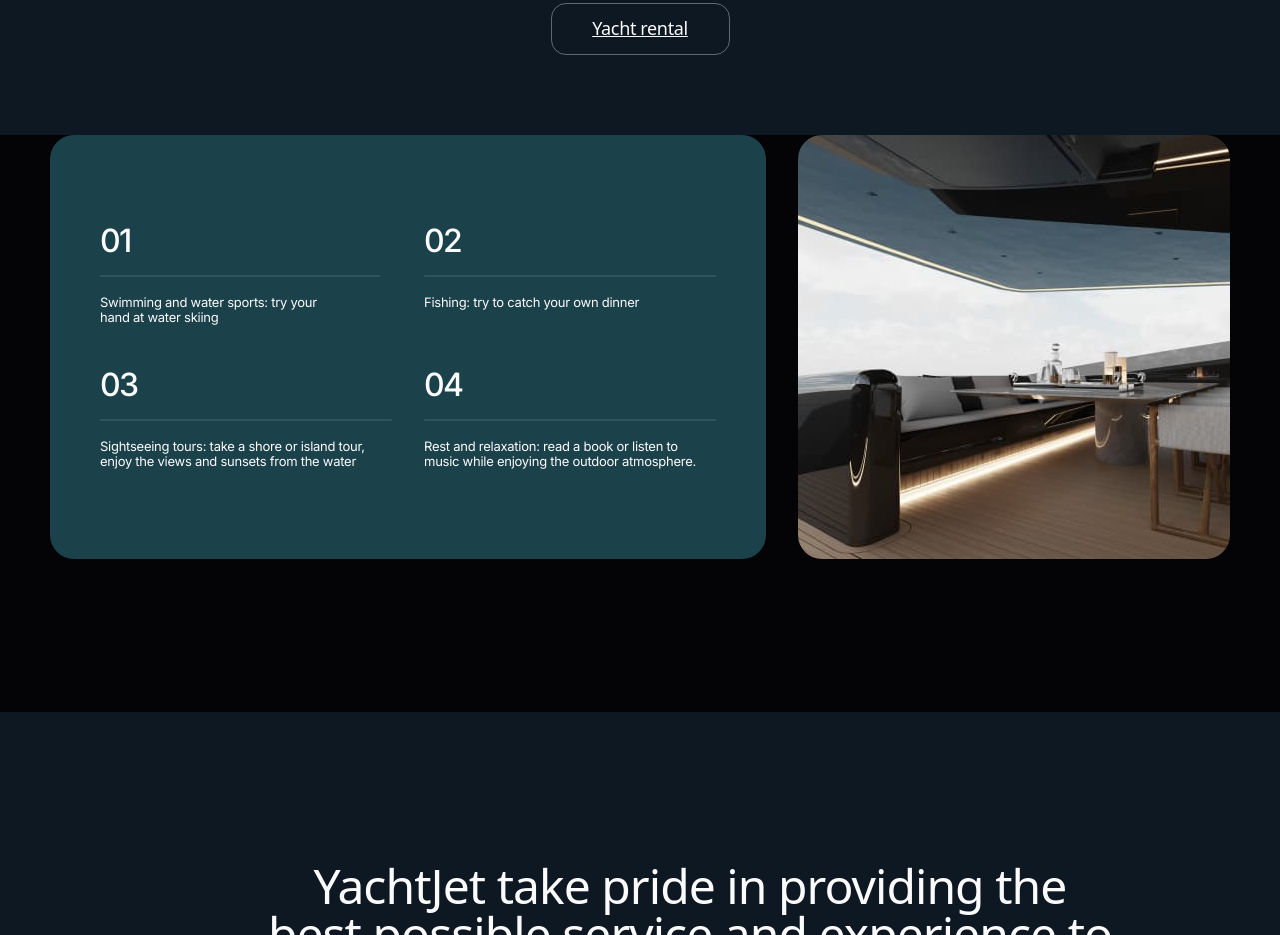
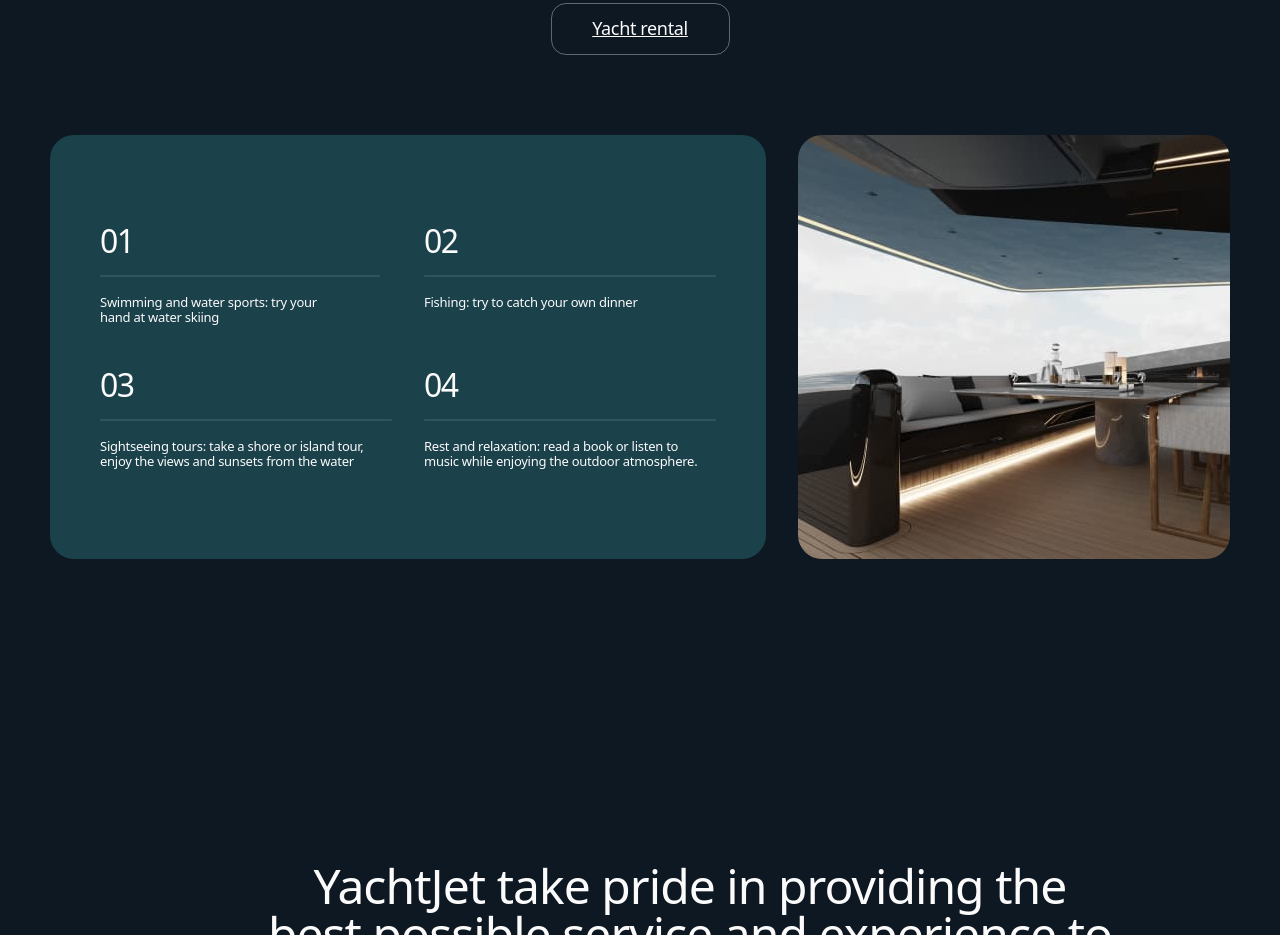
Before and after one commit to LobanovSK/X-level, a website built with Vite: page src/index.html in a window 1280 px wide. Shown: the part 2400-3335 px from the top of the page. Built offline with nearby package versions, Linux system fonts and the light colour scheme; files whose address does not match are found by name.

Commit message:
background-color

```diff
--- a/src/css/advantages.css
+++ b/src/css/advantages.css
@@ -57,7 +57,6 @@ ol {
   overflow: hidden;
 }
 .advantages {
-  background-color: #040306;
   padding-bottom: 80px;
 }
 .advantages-container {
@@ -85,7 +84,6 @@ ol {
   gap: 18px;
 }
 .advantages-number {
-  font-family: 'Inter', sans-serif;
   font-weight: 500;
   font-size: 28px;
   line-height: 1;
@@ -101,7 +99,6 @@ ol {
 }
 
 .advantages-text {
-  font-family: 'Inter', sans-serif;
   font-weight: 400;
   font-size: 12px;
   line-height: 1.17;
```
